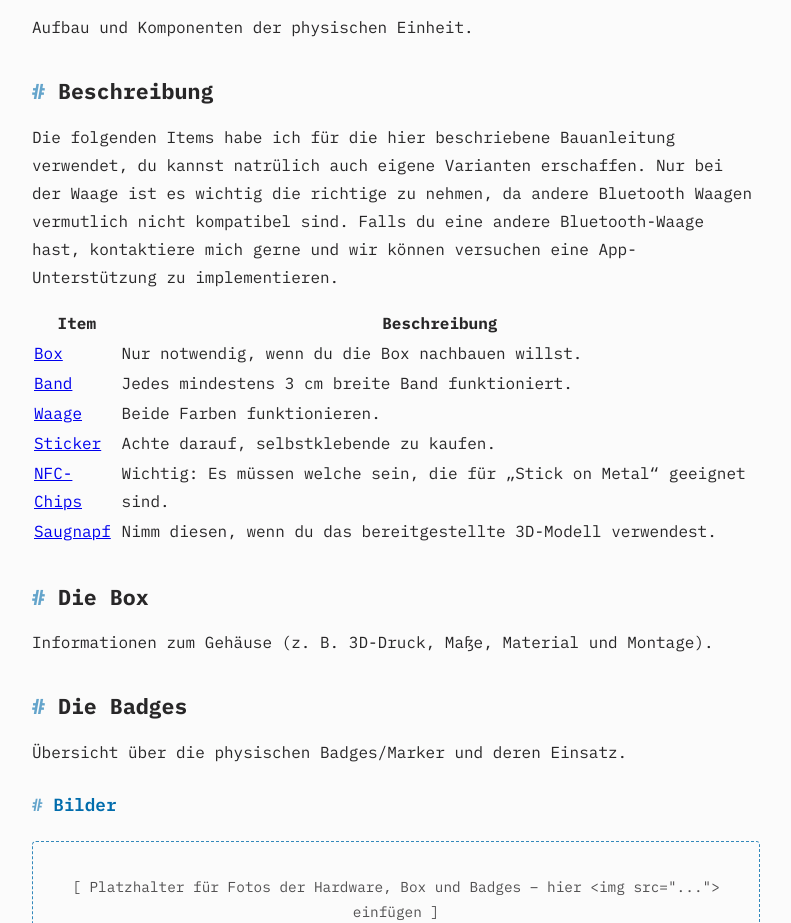
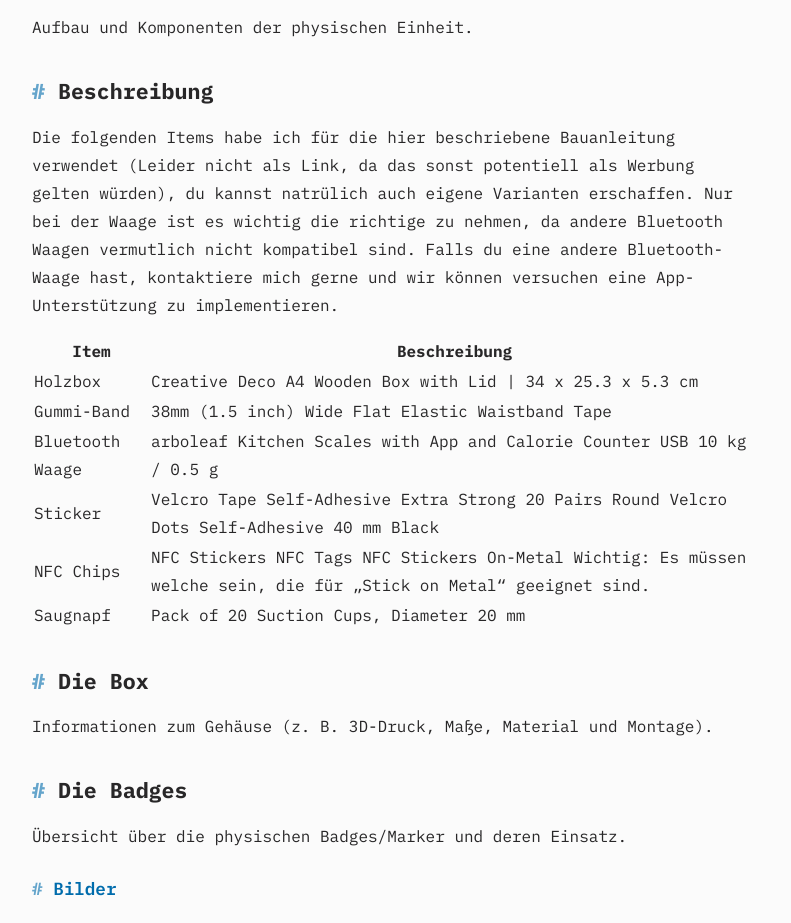
Before and after one commit to Zygon-Labs/alles-wiegen, a plain HTML site: page index.html in a window 1280 px wide. Shown: the part 7015-7938 px from the top of the page, without its empty margins (244-1035 px from the left). Drawn offline with Linux system fonts and the light colour scheme.

Commit message:
Item Liste angepastst

```diff
--- a/index.html
+++ b/index.html
@@ -521,7 +521,7 @@
 
       <h2 id="beschreibung">Beschreibung</h2>
       <p>
-        Die folgenden Items habe ich für die hier beschriebene Bauanleitung verwendet, du kannst natrülich auch eigene Varianten erschaffen.
+        Die folgenden Items habe ich für die hier beschriebene Bauanleitung verwendet (Leider nicht als Link, da das sonst potentiell als Werbung gelten würden), du kannst natrülich auch eigene Varianten erschaffen.
         Nur bei der Waage ist es wichtig die richtige zu nehmen, da andere Bluetooth Waagen vermutlich nicht kompatibel sind.
         Falls du eine andere Bluetooth-Waage hast, kontaktiere mich gerne und wir können versuchen eine App-Unterstützung zu implementieren.
         <div class="my-6 overflow-x-auto rounded-lg border border-skin-line">
@@ -536,39 +536,39 @@
     <tbody class="divide-y divide-skin-line">
       <tr class="hover:bg-skin-card/60 transition-colors">
         <td class="py-3 px-4 font-medium min-w-[130px] whitespace-nowrap border-r border-skin-line">
-          <a href="https://www.amazon.de/-/en/dp/B075X49J5Y?ref=ppx_yo2ov_dt_b_fed_asin_title&amp;th=1" target="_blank" rel="noopener noreferrer" class="underline decoration-dashed underline-offset-4 hover:text-skin-accent">Box</a>
+          Holzbox
         </td>
-        <td class="py-3 px-4">Nur notwendig, wenn du die Box nachbauen willst.</td>
+        <td class="py-3 px-4">Creative Deco A4 Wooden Box with Lid | 34 x 25.3 x 5.3 cm </td>
       </tr>
       <tr class="hover:bg-skin-card/60 transition-colors">
         <td class="py-3 px-4 font-medium min-w-[130px] whitespace-nowrap border-r border-skin-line">
-          <a href="https://www.amazon.de/-/en/dp/B07BCPB95W?ref=ppx_yo2ov_dt_b_fed_asin_title&amp;th=1" target="_blank" rel="noopener noreferrer" class="underline decoration-dashed underline-offset-4 hover:text-skin-accent">Band</a>
+          Gummi-Band
         </td>
-        <td class="py-3 px-4">Jedes mindestens 3 cm breite Band funktioniert.</td>
+        <td class="py-3 px-4">38mm (1.5 inch) Wide Flat Elastic Waistband Tape</td>
       </tr>
       <tr class="hover:bg-skin-card/60 transition-colors">
         <td class="py-3 px-4 font-medium min-w-[130px] whitespace-nowrap border-r border-skin-line">
-          <a href="https://www.amazon.de/-/en/dp/B09MRXVBV6?ref=ppx_yo2ov_dt_b_fed_asin_title&amp;th=1" target="_blank" rel="noopener noreferrer" class="underline decoration-dashed underline-offset-4 hover:text-skin-accent">Waage</a>
+          Bluetooth Waage
         </td>
-        <td class="py-3 px-4">Beide Farben funktionieren.</td>
+        <td class="py-3 px-4">arboleaf Kitchen Scales with App and Calorie Counter USB 10 kg / 0.5 g </td>
       </tr>
       <tr class="hover:bg-skin-card/60 transition-colors">
         <td class="py-3 px-4 font-medium min-w-[130px] whitespace-nowrap border-r border-skin-line">
-          <a href="https://www.amazon.de/-/en/dp/B0DLWNMV5Z?ref=ppx_yo2ov_dt_b_fed_asin_title&amp;th=1" target="_blank" rel="noopener noreferrer" class="underline decoration-dashed underline-offset-4 hover:text-skin-accent">Sticker</a>
+          Sticker
         </td>
-        <td class="py-3 px-4">Achte darauf, selbstklebende zu kaufen.</td>
+        <td class="py-3 px-4">Velcro Tape Self-Adhesive Extra Strong 20 Pairs Round Velcro Dots Self-Adhesive 40 mm Black </td>
       </tr>
       <tr class="hover:bg-skin-card/60 transition-colors">
         <td class="py-3 px-4 font-medium min-w-[130px] whitespace-nowrap border-r border-skin-line">
-          <a href="https://www.amazon.de/-/en/dp/B0D8P2Q6QC?ref=ppx_yo2ov_dt_b_fed_asin_title&amp;th=1" target="_blank" rel="noopener noreferrer" class="underline decoration-dashed underline-offset-4 hover:text-skin-accent">NFC-Chips</a>
+          NFC Chips
         </td>
-        <td class="py-3 px-4">Wichtig: Es müssen welche sein, die für „Stick on Metal“ geeignet sind.</td>
+        <td class="py-3 px-4">NFC Stickers NFC Tags NFC Stickers On-Metal  Wichtig: Es müssen welche sein, die für „Stick on Metal“ geeignet sind.</td>
       </tr>
       <tr class="hover:bg-skin-card/60 transition-colors">
         <td class="py-3 px-4 font-medium min-w-[130px] whitespace-nowrap border-r border-skin-line">
-          <a href="https://www.amazon.de/-/en/dp/B0F48YLHRZ?ref=ppx_yo2ov_dt_b_fed_asin_title" target="_blank" rel="noopener noreferrer" class="underline decoration-dashed underline-offset-4 hover:text-skin-accent">Saugnapf</a>
+         Saugnapf
         </td>
-        <td class="py-3 px-4">Nimm diesen, wenn du das bereitgestellte 3D-Modell verwendest.</td>
+        <td class="py-3 px-4">Pack of 20 Suction Cups, Diameter 20 mm </td>
       </tr>
     </tbody>
   </table>
```
